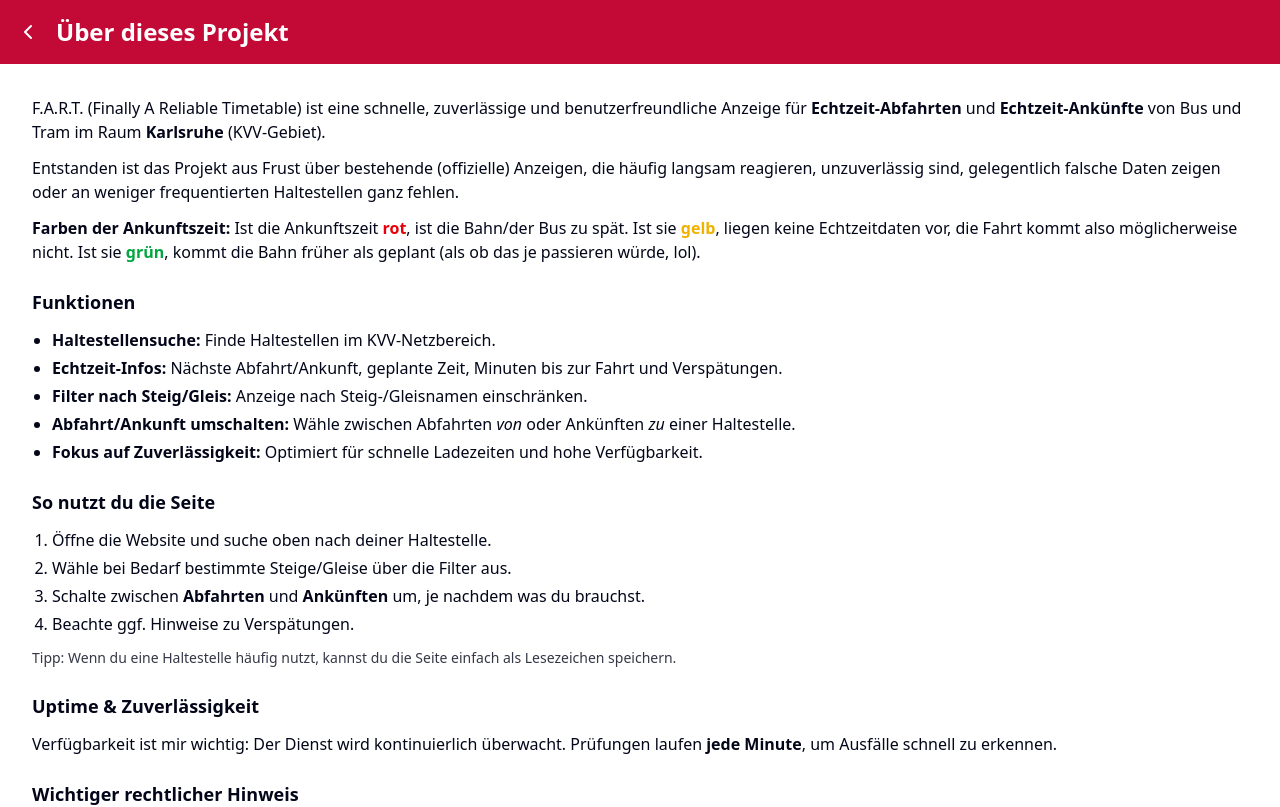
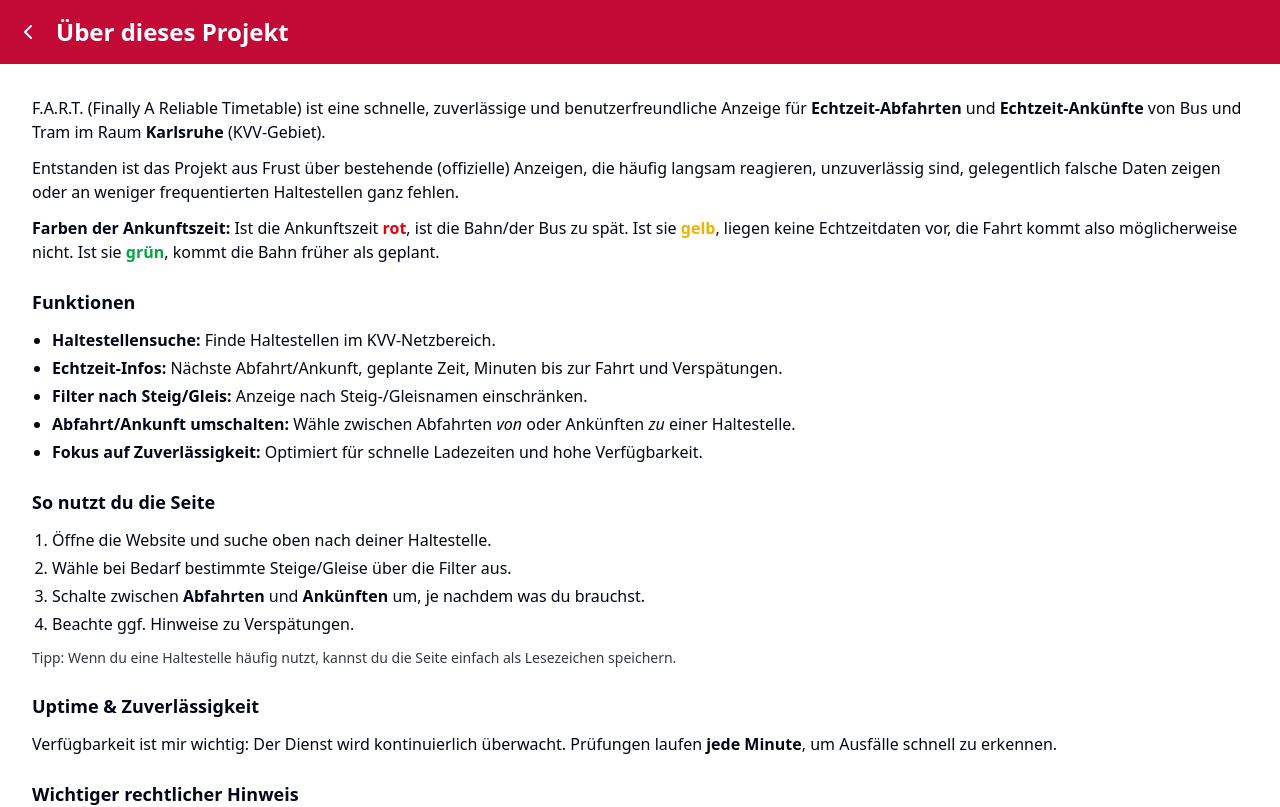
Before and after one commit to demartinomarco/F.A.R.T., a SvelteKit app: page /about in a window 1280 px wide. Shown: the top 807 px of the page. Built offline with nearby package versions, Linux system fonts and the light colour scheme.

Commit message:
feat(about): Improve about

```diff
--- a/src/routes/(info)/about/+page.svelte
+++ b/src/routes/(info)/about/+page.svelte
@@ -20,7 +20,7 @@
 			zu spät. Ist sie <span class="font-semibold text-yellow-500">gelb</span>, liegen keine
 			Echtzeitdaten vor, die Fahrt kommt also möglicherweise nicht.
 			Ist sie <span class="font-semibold text-green-600">grün</span>, kommt die Bahn
-			früher als geplant (als ob das je passieren würde, lol).
+			früher als geplant.
 		</p>
 	</header>
 
```
